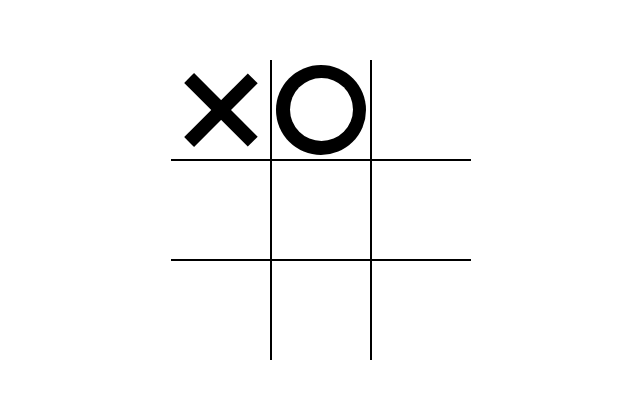
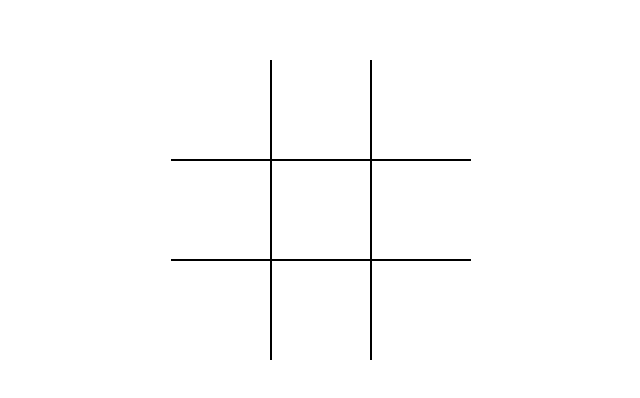
Before and after one commit to reggmack/tic-tac-toe, a plain HTML site: page index.html in a window 1280 px wide. Shown: the part 190-588 px from the top of the page, without its empty margins (319-959 px from the left). Drawn offline with Linux system fonts and the light colour scheme.

Commit message:
Clean up gameboard styles

```diff
--- a/index.html
+++ b/index.html
@@ -10,8 +10,8 @@
 <body>
 
     <div class="board" id="board">
-        <div class="cell x" data-cell></div>
-        <div class="cell circle" data-cell></div>
+        <div class="cell" data-cell></div>
+        <div class="cell" data-cell></div>
         <div class="cell" data-cell></div>
         <div class="cell" data-cell></div>
         <div class="cell" data-cell></div>
```
